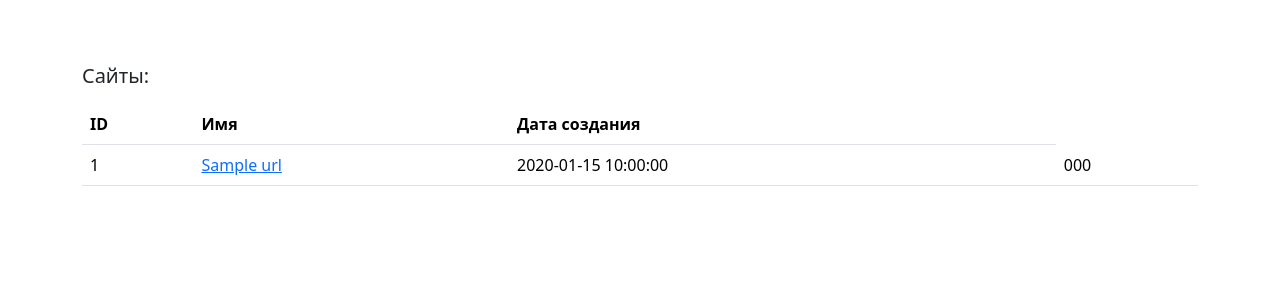
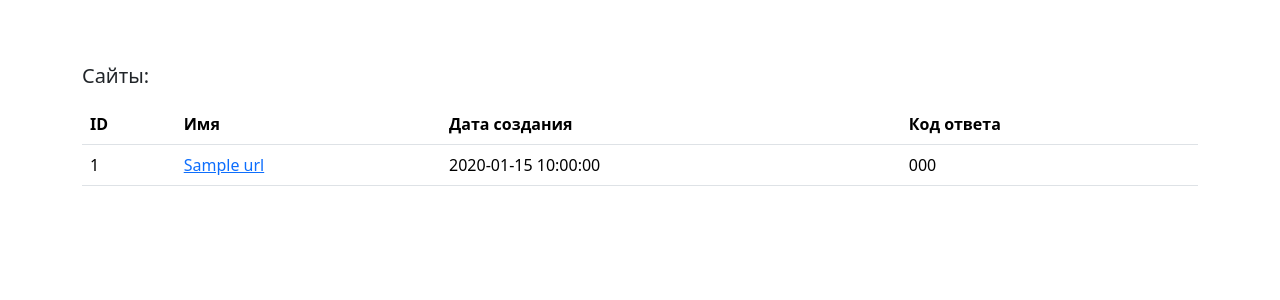
Before and after one commit to remortalite/page_analyzer, a Flask app: page /urls in a window 1280 px wide. Shown: the part 56-356 px from the top of the page. Run offline with Flask 3, Linux system fonts and the light colour scheme; a database or web service that is not in the repository returns one stand-in record (values such as "Sample title"); some libraries are stand-ins or nearby versions.

Commit message:
Add missed table header

```diff
--- a/page_analyzer/templates/all_urls_page.html
+++ b/page_analyzer/templates/all_urls_page.html
@@ -8,6 +8,7 @@
                 <th>ID</th>
                 <th>Имя</th>
                 <th>Дата создания</th>
+                <th>Код ответа</th>
             </thead>
             <tbody>
             {% for url in urls %}
```
